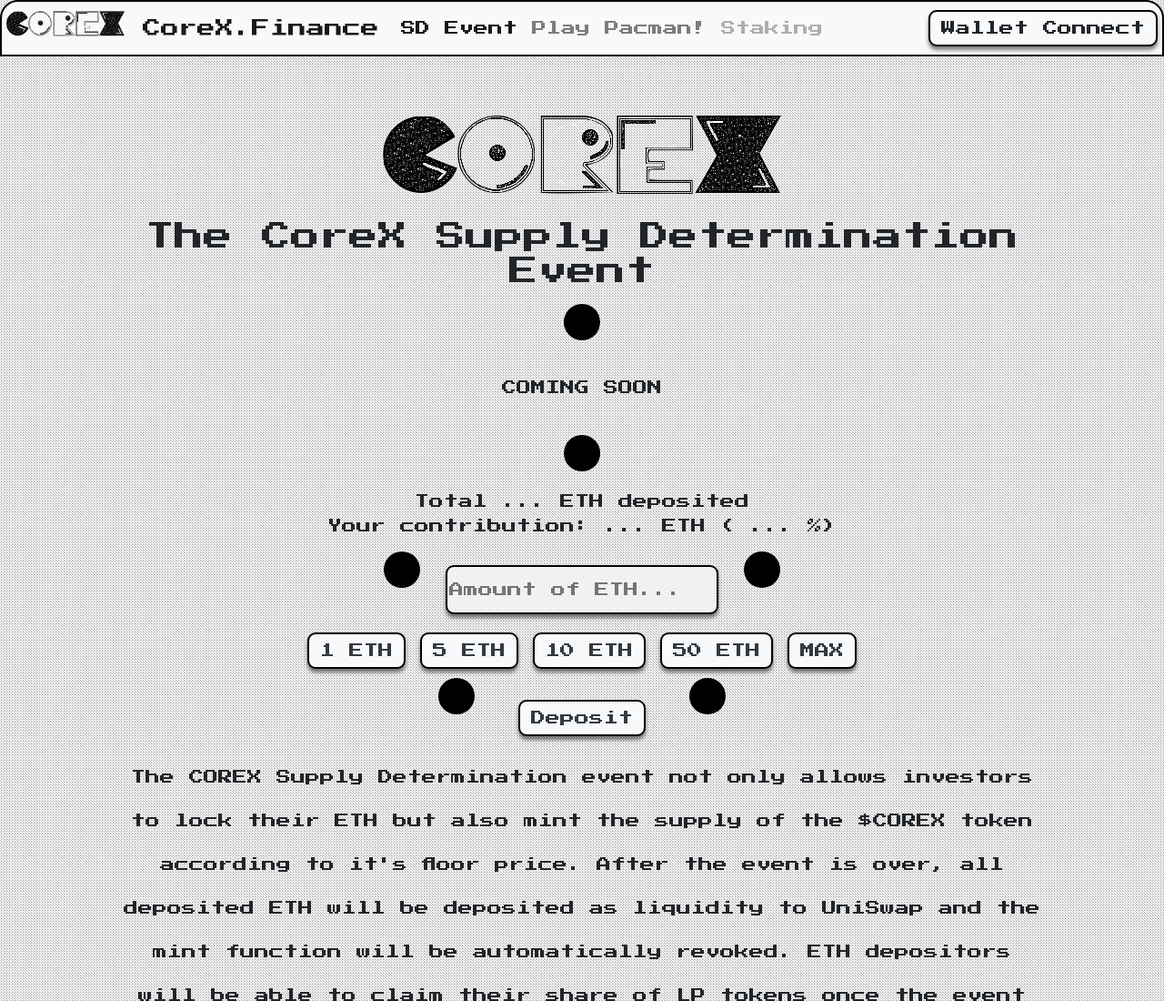
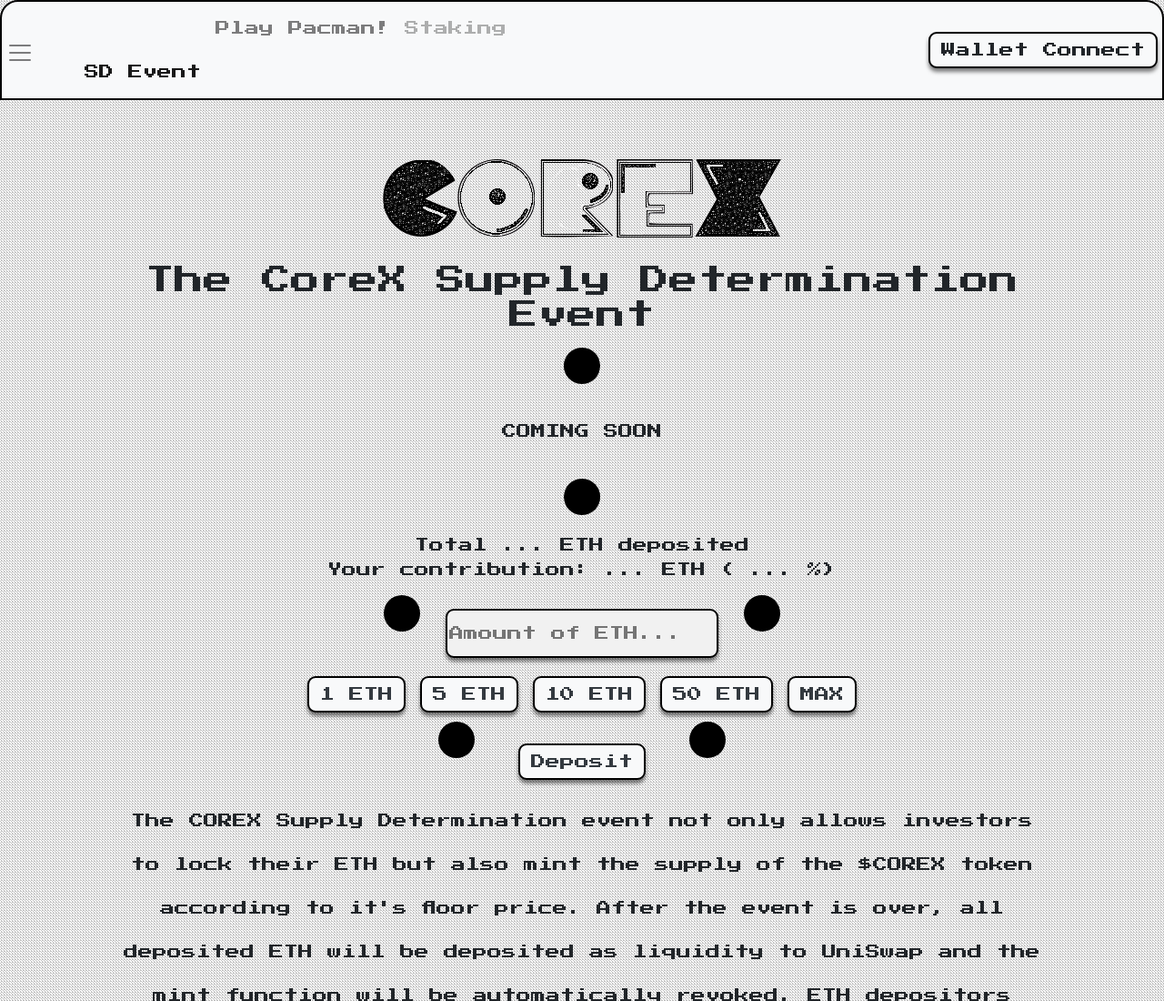
Before and after one commit to masTechDeveloper/CoreX, a plain HTML site: page index.html in a window 1280 px wide. Shown: the top 1100 px of the page at 91% size. Drawn offline with nearby package versions, Linux system fonts and the light colour scheme.

Commit message:
Update index.html

```diff
--- a/index.html
+++ b/index.html
@@ -14,8 +14,7 @@
 <body>
   <nav class="navbar navbar-expand-lg navbar-light bg-light">
     <a class="navbar-brand" href="#"> <img id="nav-logo" src="images/logo.png" width="130" height="30"
-        class="d-inline-block align-top" alt="" loading="lazy"> CoreX.Finance</a>
-    <button class="navbar-toggler" type="button" data-toggle="collapse" data-target="#navbarSupportedContent"
+     <button class="navbar-toggler" type="button" data-toggle="collapse" data-target="#navbarSupportedContent"
       aria-controls="navbarSupportedContent" aria-expanded="false" aria-label="Toggle navigation">
       <span class="navbar-toggler-icon"></span>
     </button>
```
